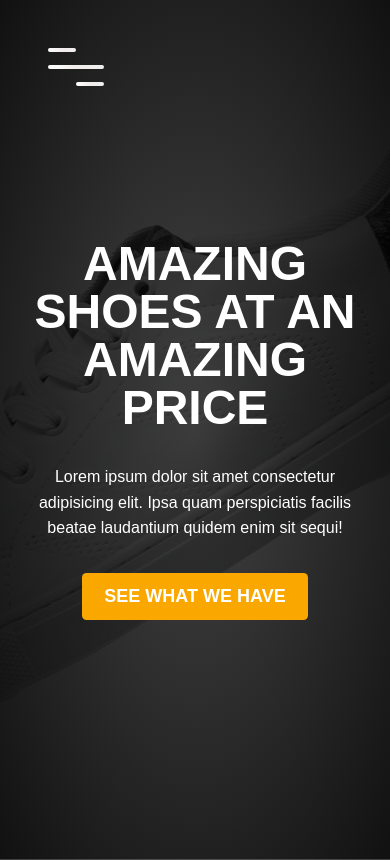
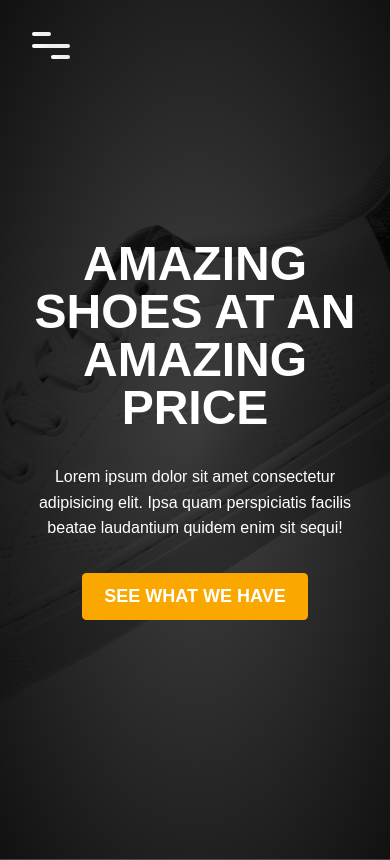
Before and after one commit to julie-p/ecommerce-mern-stack, a React (Create React App) app: page / in a window 390 px wide. Built offline with nearby package versions, Linux system fonts and the light colour scheme.

Commit message:
menu responsive

```diff
--- a/package.json
+++ b/package.json
@@ -3,6 +3,9 @@
   "version": "0.1.0",
   "private": true,
   "dependencies": {
+    "@fortawesome/fontawesome-svg-core": "^1.2.30",
+    "@fortawesome/free-solid-svg-icons": "^5.14.0",
+    "@fortawesome/react-fontawesome": "^0.1.11",
     "@testing-library/jest-dom": "^4.2.4",
     "@testing-library/react": "^9.5.0",
     "@testing-library/user-event": "^7.2.1",
--- a/src/Components/Header.js
+++ b/src/Components/Header.js
@@ -12,6 +12,7 @@ function Header() {
     switch (location.pathname) {
         case '/':
             header += " home";
+            btn += " btn-home"
             break;
         case "/shop":
             header += " shop";
@@ -25,10 +26,10 @@ function Header() {
         <header className={header}>
             <Menu />
             <div className="container spacing">
-            <h1 className="header__primaryTitle">Amazing Shoes at an Amazing Price</h1>
-            <p>Lorem ipsum dolor sit amet consectetur adipisicing elit. Ipsa quam perspiciatis facilis beatae laudantium
-                quidem enim sit sequi!</p>
-            <Link to="/shop" className={btn}>See what we have</Link>
+                <h1 className="header__primaryTitle">Amazing shoes at an amazing price</h1>
+                <p>Lorem ipsum dolor sit amet consectetur adipisicing elit. Ipsa quam perspiciatis facilis beatae laudantium
+                    quidem enim sit sequi!</p>
+                <Link to="/shop" className={btn}>See what we have</Link>
             </div>
         </header>
     )
--- a/src/styles/Menu.css
+++ b/src/styles/Menu.css
@@ -100,3 +100,34 @@
     width: 100%; /* on hover la ligne grandit à 100% de width */
     transition: width .3s; /* important pour un effet smooth */
 }
+
+@media screen and (max-width: 760px) {
+    .menu__navList {
+        flex-direction: column;
+    }
+
+    .menu__navList > li {
+        margin: 2rem 0;
+    }
+
+    .menu__navLink {
+        font-size: 2rem;
+    }
+}
+
+@media screen and  (max-width: 600px) {
+    .menu__toggler {
+        top: 2rem;
+        left: 2rem;
+        width: 2.4rem;
+        height: 1.7rem;
+    }
+
+    .open .bar.start {
+        transform: rotate(-450deg) translateX(.6rem); /* Rotation première barre */
+    }
+
+    .open .bar.end {
+        transform: rotate(-450deg) translateX(-.6rem); /* Rotation dernière barre */
+    }
+}
```
Also changed, not shown: src/styles/Header.css (line endings or trailing spaces), 1 other file (tests, documents, lock files or other folders).
